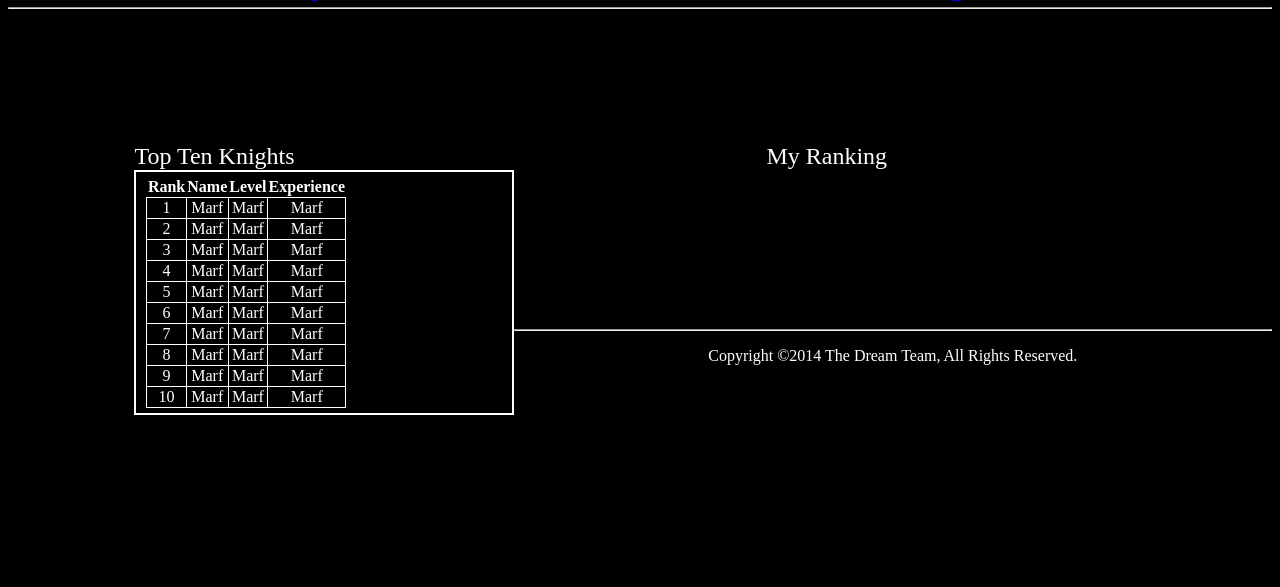
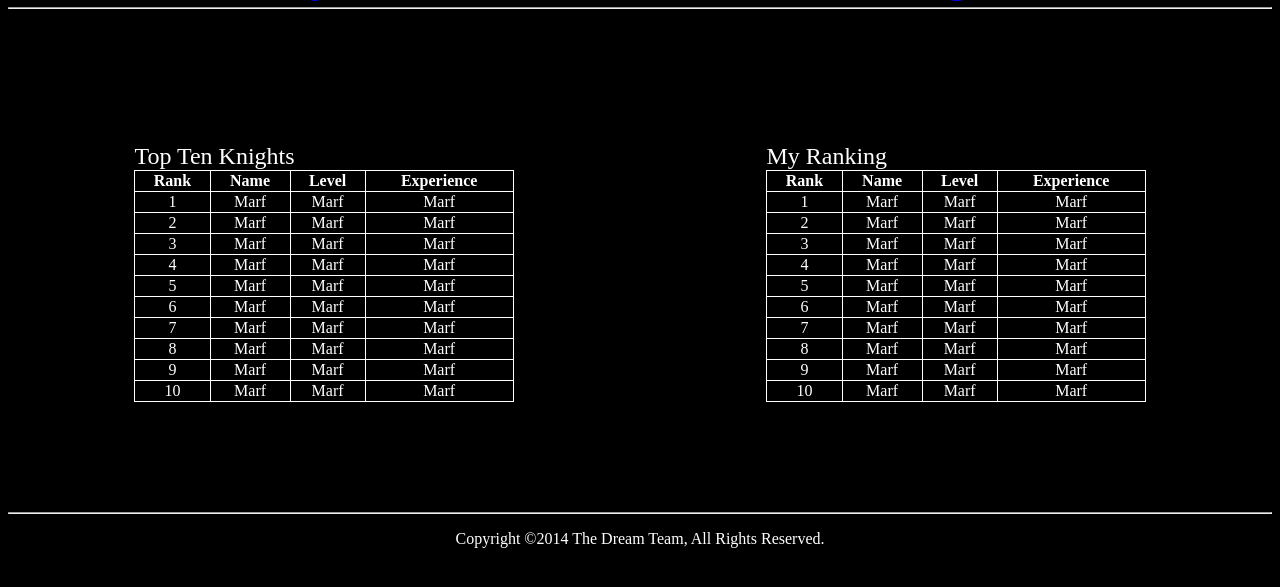
Before and after one commit to wspurgin/NightKnights, a PHP site: page /html/leaderboards.php in a window 1280 px wide. Shown: the part 61-648 px from the top of the page. Run offline with PHP 8.4, Linux system fonts and the light colour scheme.

Commit message:
Leaderboards are 'done' for iteration one. I think.

```diff
--- a/public/css/master.css
+++ b/public/css/master.css
@@ -58,14 +58,10 @@ body
 {
   text-align: center;
   border-collapse: collapse;
+  width: 100%;
 }
 
-.infotable thead, .infotable th
-{
-
-}
-
-.infotable td
+.infotable td, .infotable th
 {
   border: 1px solid white;
 }
@@ -81,7 +77,7 @@ body
 .twocol /*Two-Column Layout (needs .left or .right as well)*/
 {
   display: block;
-  height: 100px;
+  overflow: auto;
 }
 
 .twocol > div
--- a/public/html/leaderboards.php
+++ b/public/html/leaderboards.php
@@ -18,7 +18,6 @@
 
     <div class="left" id="topten">
       <p class="infocaption">Top Ten Knights</p>
-      <div class="infobox">
         <table class="infotable">
               <thead>
                 <tr>
@@ -91,12 +90,82 @@
                 </tr>
               </tbody>
             </table>
-          </div>
-
     </div>
 
     <div class="right" id="myrank">
       <p class="infocaption">My Ranking</p>
+      <table class="infotable">
+              <thead>
+                <tr>
+                  <th scope="col">Rank</th>
+                  <th scope="col">Name</th>
+                  <th scope="col">Level</th>
+                  <th scope="col">Experience</th>
+                </tr>
+              </thead>
+              <tbody>
+                <tr>
+                  <td>1</td>
+                  <td>Marf</td>
+                  <td>Marf</td>
+                  <td>Marf</td>
+                </tr>
+                <tr>
+                  <td>2</td>
+                  <td>Marf</td>
+                  <td>Marf</td>
+                  <td>Marf</td>
+                </tr>
+                <tr>
+                  <td>3</td>
+                  <td>Marf</td>
+                  <td>Marf</td>
+                  <td>Marf</td>
+                </tr>
+                <tr>
+                  <td>4</td>
+                  <td>Marf</td>
+                  <td>Marf</td>
+                  <td>Marf</td>
+                </tr>
+                <tr>
+                  <td>5</td>
+                  <td>Marf</td>
+                  <td>Marf</td>
+                  <td>Marf</td>
+                </tr>
+                <tr>
+                  <td>6</td>
+                  <td>Marf</td>
+                  <td>Marf</td>
+                  <td>Marf</td>
+                </tr>
+                <tr>
+                  <td>7</td>
+                  <td>Marf</td>
+                  <td>Marf</td>
+                  <td>Marf</td>
+                </tr>
+                <tr>
+                  <td>8</td>
+                  <td>Marf</td>
+                  <td>Marf</td>
+                  <td>Marf</td>
+                </tr>
+                <tr>
+                  <td>9</td>
+                  <td>Marf</td>
+                  <td>Marf</td>
+                  <td>Marf</td>
+                </tr>
+                <tr>
+                  <td>10</td>
+                  <td>Marf</td>
+                  <td>Marf</td>
+                  <td>Marf</td>
+                </tr>
+              </tbody>
+            </table>
     </div>
 
   </div>  <!--This is the end of div #leaderwrapper-->
```
